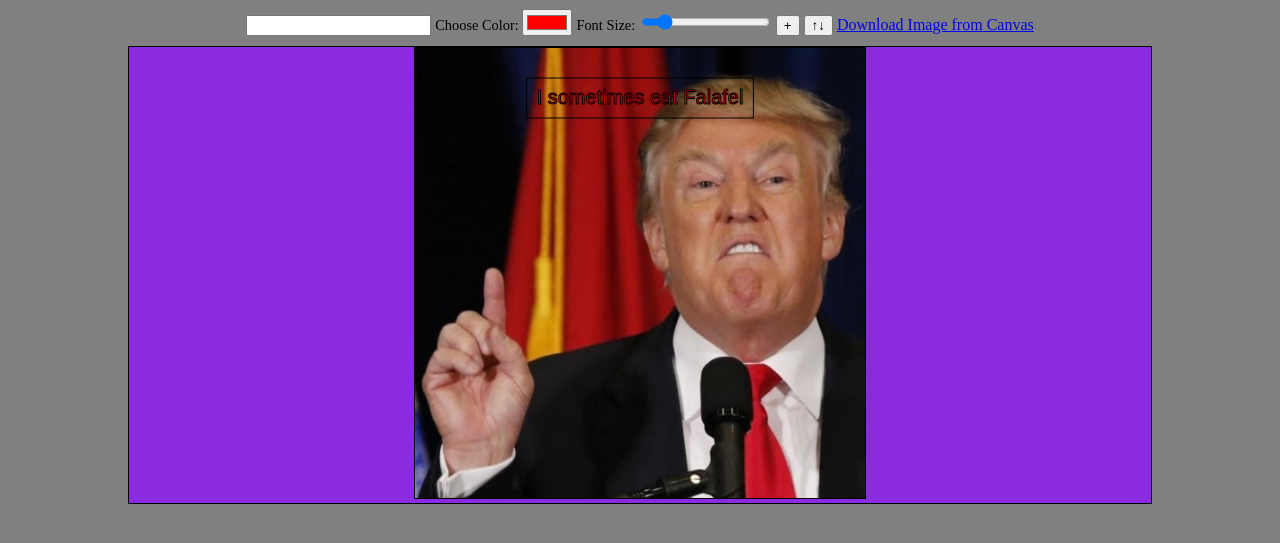
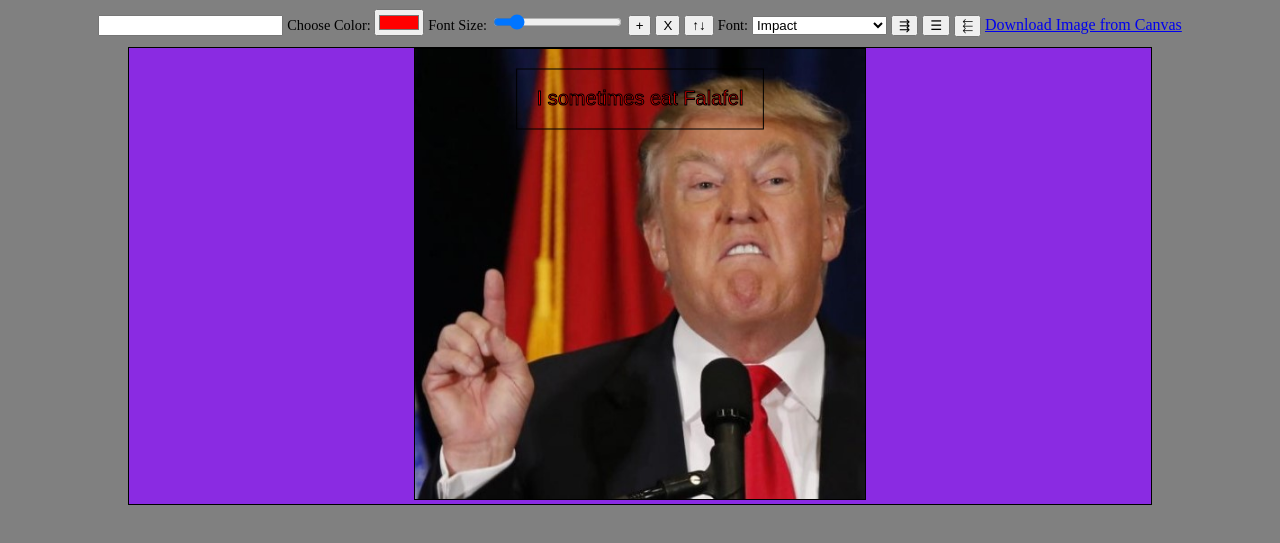
Before and after one commit to Naama188/ultimate-meme-generator, a plain HTML site: page index.html in a window 1280 px wide. Both pictures are taken after a click on the picture 184 px from the left and 194 px from the top of the page. Shown: the part 35-578 px from the top of the page. Drawn offline with Linux system fonts and the light colour scheme.

Commit message:
Implement Phase 7

```diff
--- a/index.html
+++ b/index.html
@@ -18,7 +18,31 @@
         <input type="range" id="size" name="size" step="10" min="10" max="80" value="20"
                         onchange="setFontSize(this.value)" />
         <button class="addLine" onclick="addLine()">+</button>
+        <button class="deleteLine" onclick="deleteLine()">X</button>
         <button class="switchLine" onclick="switchLine()">↑↓</button>
+        <label for="font">Font:</label>
+
+
+
+    <select id="font" onchange="onFontChange(this.value)">
+        <option value="Impact">Impact</option>
+        <option value="Arial">Arial</option>
+        <option value="Verdana">Verdana</option>
+        <option value="Tahoma">Tahoma</option>
+        <option value="Trebuchet MS">Trebuchet MS</option>
+        <option value="Tahoma">Tahoma</option>
+        <option value="Times New Roman">Times New Roman</option>
+        <option value="Georgia">Georgia</option>
+        <option value="Garamond">Garamond</option>
+        <option value="Courier New">Courier New</option>
+        <option value="Brush Script MY">Brush Script MT</option>
+        <option value="Poppins">Poppins</option>
+
+    </select>
+
+    <button class="fontLeft" onclick="onSetTxtAlign('right')">⇶</button>
+    <button class="fontCenter" onclick="onSetTxtAlign('center')">☰</button>
+    <button class="fontRight" onclick="onSetTxtAlign('left')">⬱</button>
 
         <a href="#" class="btn" onclick="onDownloadImg(this)" download="my-img.jpg">Download Image from Canvas</a>
         <div class="canvas-container">
--- a/js/memeController.js
+++ b/js/memeController.js
@@ -25,6 +25,21 @@ function onCanvasClick(ev) {
 
   if (clickedLineIdx !== -1) {
       gMeme.selectedLineIdx = clickedLineIdx;
+        // Update the color picker to match the selected line's color
+        const selectedLine = gMeme.lines[clickedLineIdx];
+        const colorPicker = document.getElementById('color');
+        colorPicker.value = selectedLine.color;
+
+        console.log("selectedLine.color", selectedLine.color)
+
+        const fontSize = document.getElementById('size');
+        fontSize.value = selectedLine.size
+
+        const textBox = document.querySelector('input[type="text"]');
+        textBox.value = selectedLine.txt;
+
+
+
       renderMeme(); // Re-render to show the selected line
 }
 }
@@ -78,19 +93,19 @@ function renderMeme() {
   var fontSize = gMeme.lines[gMeme.selectedLineIdx].size;
 
   meme.lines.forEach((line, idx) => {
-    drawText(line.txt, line.size, line.color, line.x, line.y, );
+    drawText(line.txt, line.size, line.color, line.x, line.y,line.font);
     if (idx === meme.selectedLineIdx) {
-      drawRect(line.txt, line.size, line.x, line.y);
+      drawRect(line.txt, line.size, line.x, line.y,line.align);
     }
   });
 
 }
 
-function drawText(text, size, color, x, y) {
+function drawText(text, size, color, x, y,font) {
   gCtx.lineWidth = 1;
   gCtx.strokeStyle = "black";
   gCtx.fillStyle = color;
-  gCtx.font = `${size}px Arial`;
+  gCtx.font = `${size}px ${font}`;
   gCtx.textAlign = "center";
   gCtx.textBaseline = "middle";
 
@@ -101,15 +116,22 @@ function drawText(text, size, color, x, y) {
   // gCtx.strokeText(text, gElCanvas.width/2, gElCanvas.height/2)
 }
 
-function drawRect(text, size, x, y) {
+function drawRect(text, size, x, y, align) {
   const textWidth = gCtx.measureText(text).width; // Measure text width
-  const padding = 10; // Add some padding around the text
+  const padding = 20; // Add some padding around the text
 
 console.log("size", size)
 
   gCtx.strokeStyle = "black"; // Color for the frame
+var srX;
+switch(align){
+  case 'left': srX = x - textWidth / 2; break;
+  case 'center': srX = x - textWidth / 2 - padding; break;
+  case 'right': srX = x - textWidth / 2 - padding * 2; break;
+}
+console.log('srX',srX)
 
-var srX = x - textWidth / 2 - padding
+// var srX = x - textWidth / 2 - padding
 var srY = y - size / 2 - padding
 var srWidth = textWidth + padding * 2
 var srHeight = (size + (padding * 2))
@@ -144,3 +166,34 @@ function onDownloadImg(elLink) {
   const imgContent = gElCanvas.toDataURL("image/jpeg");
   elLink.href = imgContent;
 }
+
+function onFontChange(elValue) {
+  gMeme.lines[gMeme.selectedLineIdx].font = elValue
+  renderMeme()
+  console.log(" gMeme.lines[gMeme.selectedLineIdx].font",  gMeme.lines[gMeme.selectedLineIdx].font)
+}
+
+function onSetTxtAlign(align) {
+  const meme = getMeme();
+  meme.lines[meme.selectedLineIdx].align = align;
+  switch (align){
+    case 'left': meme.lines[meme.selectedLineIdx].x = gElCanvas.width / 2 - 20; break;
+    case 'right': meme.lines[meme.selectedLineIdx].x = gElCanvas.width / 2 + 20; break;
+    case 'center': meme.lines[meme.selectedLineIdx].x = gElCanvas.width / 2; break;
+  }
+  console.log("meme.lines[meme.selectedLineIdx].x", meme.lines[meme.selectedLineIdx].x)
+
+
+  // selectedLine.align = align;
+
+  // // Update the x-coordinate based on the alignment
+  // if (align === 'left') {
+  //     selectedLine.x = 50; // Align to the left edge
+  // } else if (align === 'right') {
+  //     selectedLine.x = gElCanvas.width - 50; // Align to the right edge
+  // } else if (align === 'center') {
+  //     selectedLine.x = gElCanvas.width / 2; // Align to the center
+  // }
+
+  renderMeme(); // Re-render the canvas
+}
--- a/js/service/memeService.js
+++ b/js/service/memeService.js
@@ -4,7 +4,7 @@ _createImgs()
 var gMeme = {
   selectedImgId: 5,
   selectedLineIdx: 0,
-  lines: [{ txt: "I sometimes eat Falafel", size: 20, color: "red",x:225,y:50},],
+  lines: [{ txt: "I sometimes eat Falafel", size: 20,font:'Arial', align: 'center', color: "#FF0000",x:225,y:50},],
 };
 
 var gKeywordSearchCountMap = { funny: 12, cat: 16, baby: 2 };
@@ -49,9 +49,10 @@ function switchLine(){
 
 function addLine(){
 
-  const xLine = gMeme.lines[gMeme.lines.length-1].x
+  const xLine = gElCanvas.width / 2
+  // const xLine = gMeme.lines[gMeme.lines.length-1].x
   const yLine = gMeme.lines[gMeme.lines.length-1].y
-  const newLine = _createLine('AAA',40,'red',xLine,yLine+100)
+  const newLine = _createLine('ADD TEXT HERE',40,'Arial','center','#FF0000',xLine,yLine+50)
 
   gMeme.lines.push(newLine)
   gMeme.selectedLineIdx = gMeme.lines.length-1
@@ -60,15 +61,30 @@ function addLine(){
 
 }
 
-function _createLine(txt,size,color,x,y) {
+function _createLine(txt,size,font,align,color,x,y) {
   return {
     txt:txt,
     size:size,
+    font:font,
+    align:align,
     color:color,
     x:x,
     y:y,
 
   }
+}
+
+function deleteLine() {
+if(gMeme.lines.length===1) return;
+  const lineIdx = gMeme.selectedLineIdx
+
+gMeme.lines.splice(lineIdx,1)
+
+if(gMeme.selectedLineIdx>=gMeme.lines.length){
+  gMeme.selectedLineIdx = gMeme.lines.length-1;
+}
+
+renderMeme()
 }
 
 function  getTxtValue(elValue) {
```
